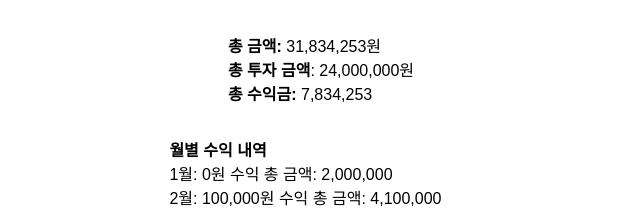
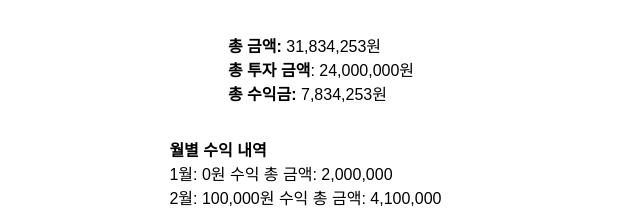
Before and after one commit to hanamDeveloper/welfare-calculator, a plain HTML site: page index.html in a window 1280 px wide. Both pictures are taken after a click on the button "계산하기". Shown: the part 401-609 px from the top of the page, 319-959 px from the left. Drawn offline with Linux system fonts and the light colour scheme.

Commit message:
총수익금 뒤 원 추가

```diff
--- a/index.html
+++ b/index.html
@@ -106,7 +106,7 @@
           totalInvestment.toFixed(0)
         ).toLocaleString()}원<br/> <strong>총 투자 금액</strong>: ${total.toLocaleString()}원 <br> <strong>총 수익금:</strong> ${Number(
           moreMoney.toFixed(0)
-        ).toLocaleString()}`;
+        ).toLocaleString()}원`;
 
         const monthlyProfitsElement = document.getElementById("monthlyProfits");
         monthlyProfitsElement.innerHTML = `<strong>월별 수익 내역</strong><br>${resultDetails}`;
```
